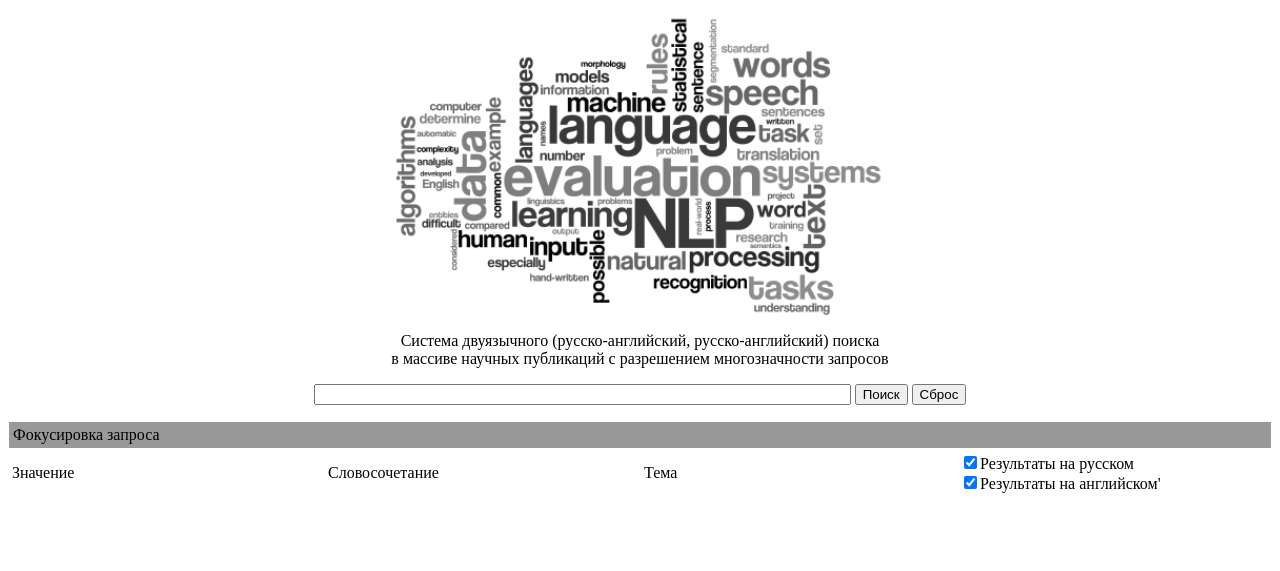
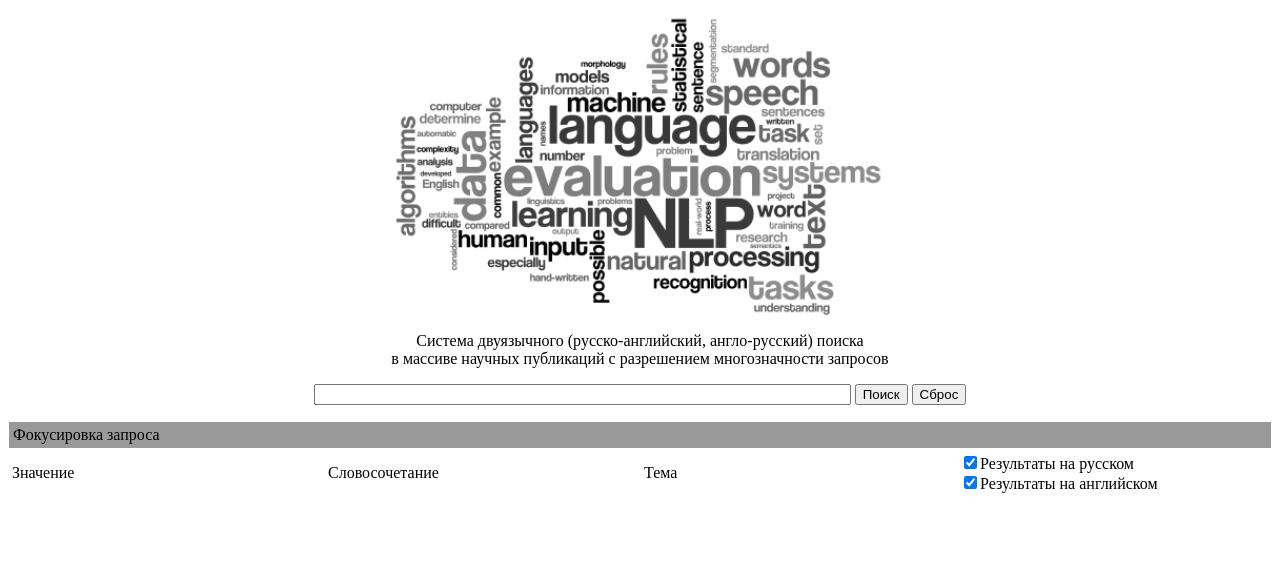
Before and after one commit to valeter/nlp-site, a PHP site: page /solr/search/index.php in a window 1280 px wide. Shown: the top 571 px of the page. Run offline with PHP 8.4, Linux system fonts and the light colour scheme.

Commit message:
[search] some interface tweaks

```diff
--- a/search/request.php
+++ b/search/request.php
@@ -5,7 +5,7 @@ echo <<<END
 <a href="index.php">
 <img src="picture/mabi87.png" width="40%" alt="nlp-cloud"/>
 </a><br/>
-Система двуязычного (русско-английский, русско-английский) поиска <br />
+Система двуязычного (русско-английский, англо-русский) поиска <br />
 в массиве научных публикаций с разрешением многозначности запросов <br />
 END;
 if (isset($_GET['q'])) {
@@ -35,7 +35,7 @@ echo <<<END
 		<td class="focus_element">Тема</td>
 		<td class="focus_element" align="left">
         <input type="checkbox" name="l" value="l" checked="checked" />Результаты на русском <br/>
-        <input type="checkbox" name="e" value="e" checked="checked" />Результаты на английском'
+        <input type="checkbox" name="e" value="e" checked="checked" />Результаты на английском
 END;
 
 echo <<<END
--- a/search/requestlog.php
+++ b/search/requestlog.php
@@ -18,7 +18,7 @@ echo <<<END
 <a href="index.php">
 <img src="picture/mabi87.png" width="40%" alt="nlp-cloud"/>
 </a><br/>
-Система двуязычного (русско-английский, русско-английский) поиска <br />
+Система двуязычного (русско-английский, англо-русский) поиска <br />
 в массиве научных публикаций с разрешением многозначности запросов <br />
 END;
 echo <<<END
```
Also changed, not shown: 1 other file.
